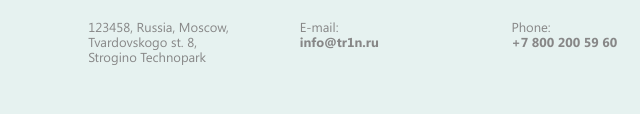
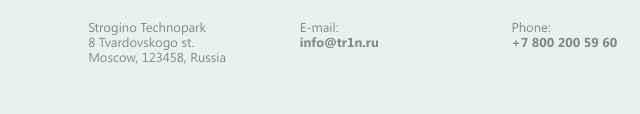
Before and after one commit to lifelover2b/tr1n.github.io, a plain HTML site: page en.html in a window 1280 px wide. Shown: the part 682-796 px from the top of the page, 0-640 px from the left. Drawn offline with Linux system fonts and the light colour scheme.

Commit message:
address in en

```diff
--- a/en.html
+++ b/en.html
@@ -43,7 +43,7 @@
             </div>
             <div class="contacts">
                 <div class="address">
-                    <p>123458, Russia, Moscow, <br>Tvardovskogo st. 8, <br>Strogino Technopark</p>
+                    <p>Strogino Technopark<br>8 Tvardovskogo st.<br>Moscow, 123458, Russia</p>
                 </div>
                 <div class="email">
                     <p>E-mail: <br><a href="mailto://info@tr1n.ru">info@tr1n.ru</a></p>
```
